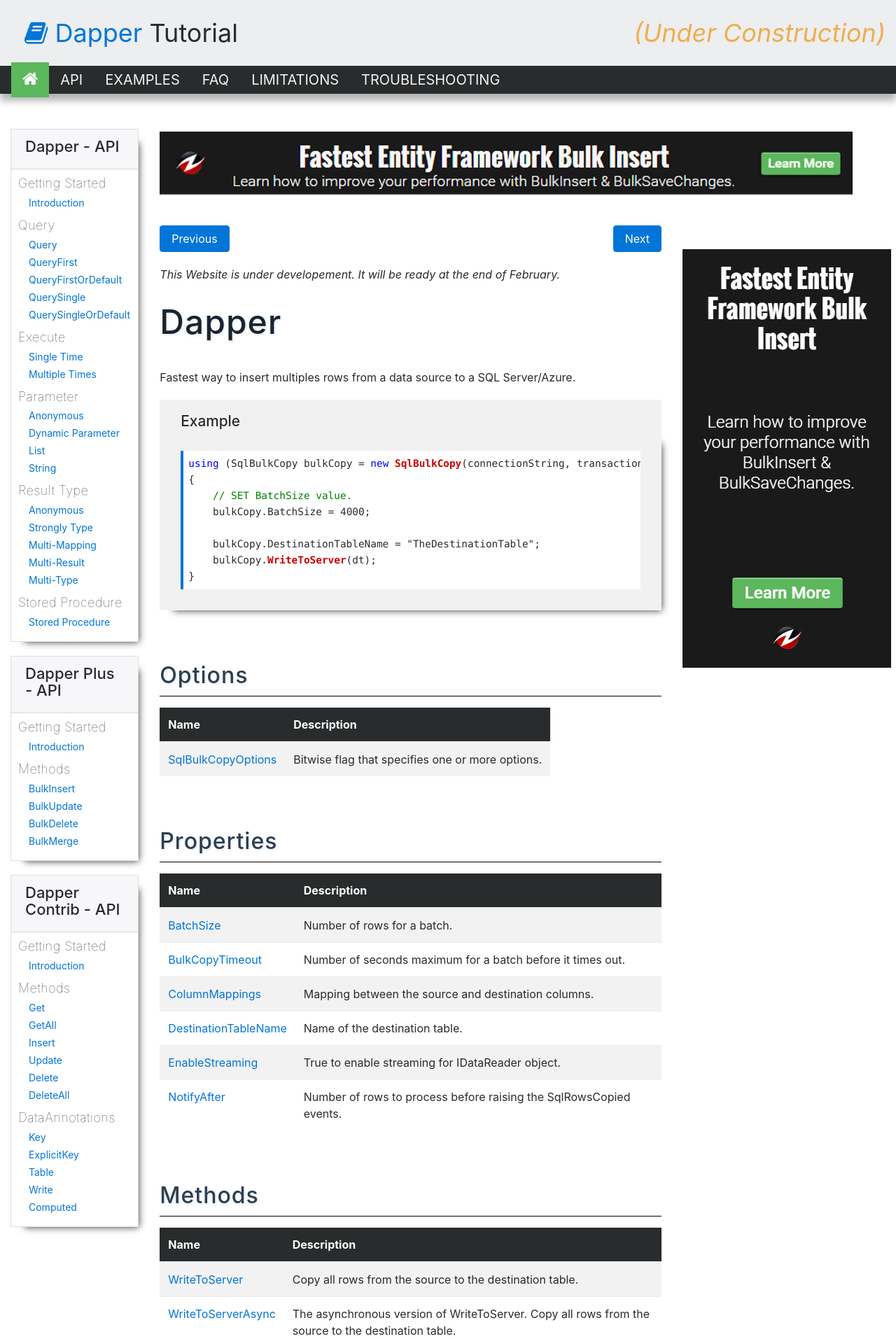
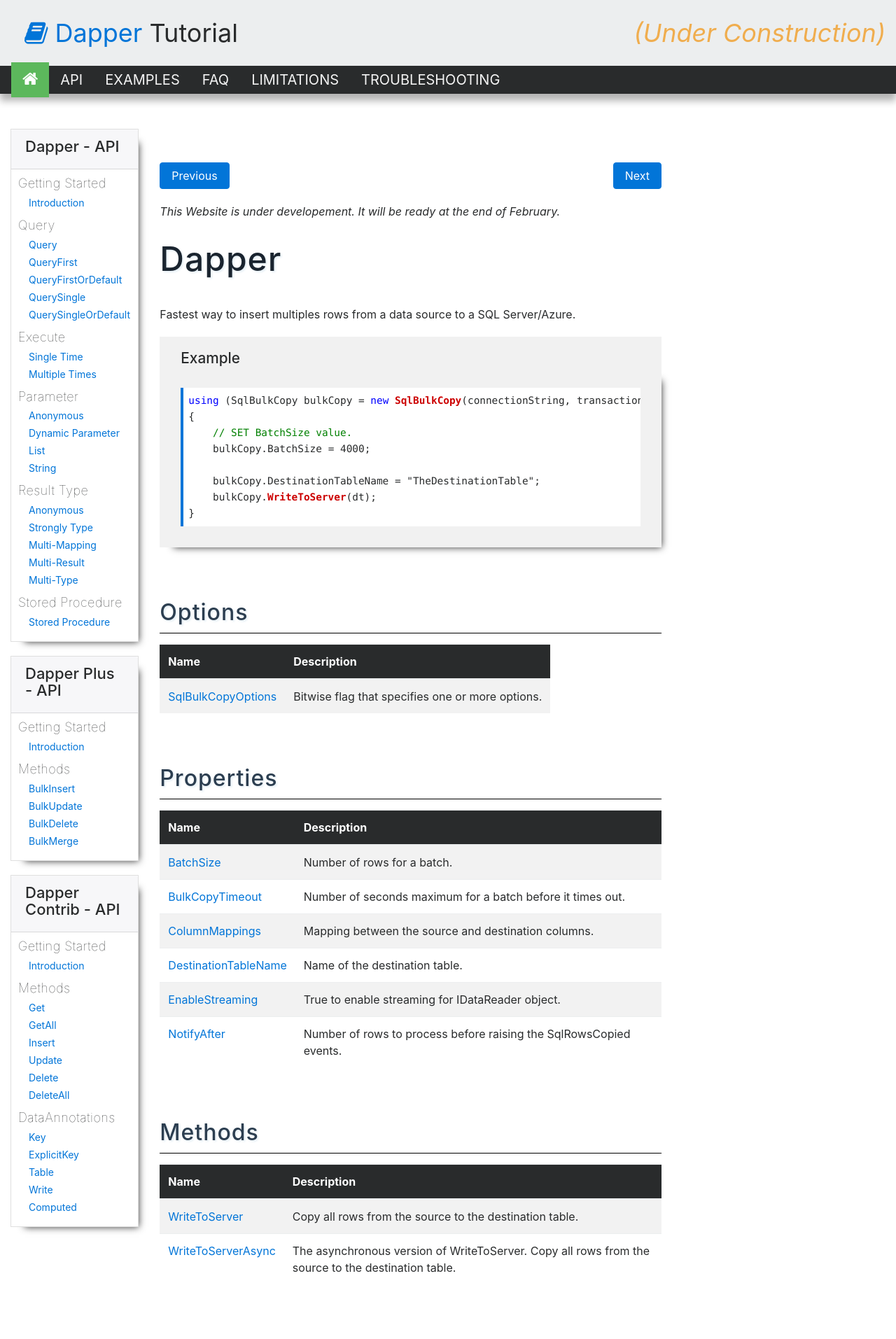
Before and after one commit to thiagopbarnabe/dapper-tutorial, a Jekyll site: the page built from docs/pages/api/dapper.md, in a window 1280 px wide. Shown: the top 1913 px of the page at 70% size. Built offline with Jekyll 4.4.1, drawn with Linux system fonts in a browser that asks for light colours; nearby versions of some CDN libraries.

Commit message:
Update default.html

```diff
--- a/docs/_layouts/default.html
+++ b/docs/_layouts/default.html
@@ -109,7 +109,7 @@ header .navbar .active {
 			</div>
 			<div class="col-sm-7">
 				<br />
-				<div><a href="http://entityframework-extensions.net/?z=sqlbulkcopy-top"><img src="images/entity-framework-extensions-top.jpg" /></a></div>
+				<!--<div><a href="http://entityframework-extensions.net/?z=sqlbulkcopy-top"><img src="images/entity-framework-extensions-top.jpg" /></a></div>!-->
 				<br />
 				<article>
 	{% for num in (0..site.data.pages.size) %}
@@ -152,7 +152,7 @@ header .navbar .active {
 
 		<div class="col-sm-3">
 			<br /><br /><br /><br /><br /><br /><br /><br />
-			<a href="http://entityframework-extensions.net/?z=sqlbulkcopy-right"><img src="images/entity-framework-extensions-right.jpg" /></a>
+			<!--<a href="http://entityframework-extensions.net/?z=sqlbulkcopy-right"><img src="images/entity-framework-extensions-right.jpg" /></a>!-->
 		</div>
 {% else %}
 			<div class="col-sm-1"></div>
```
